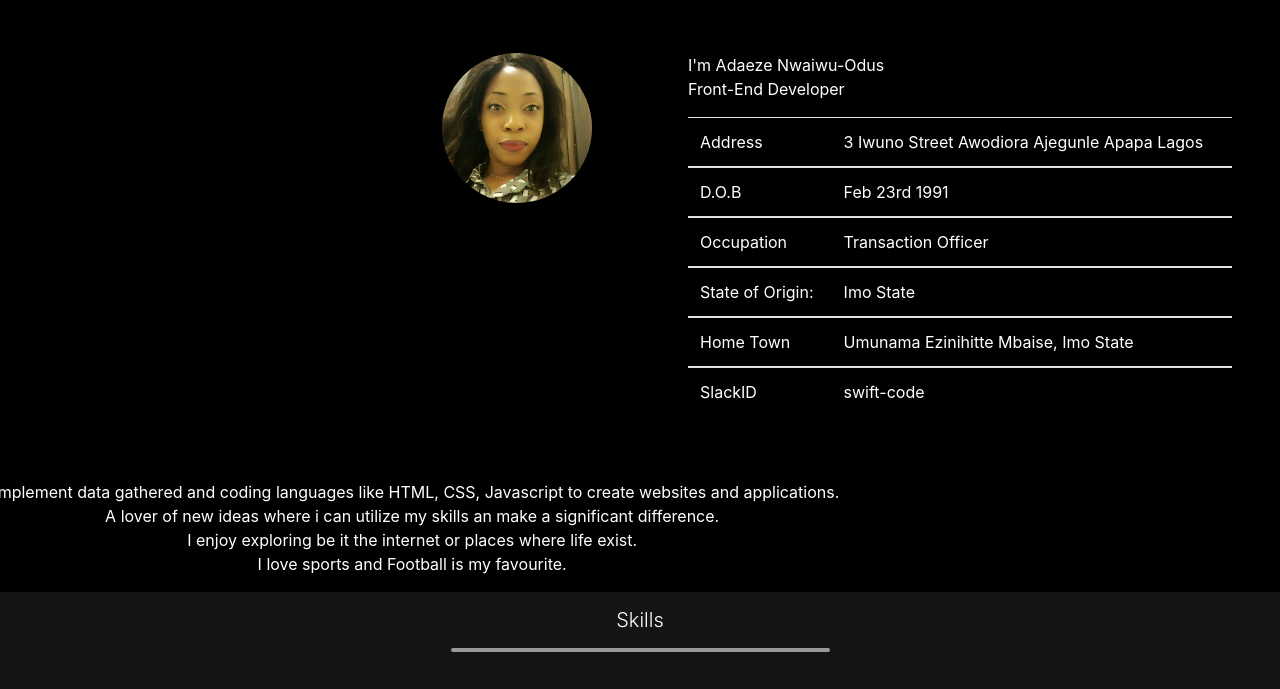
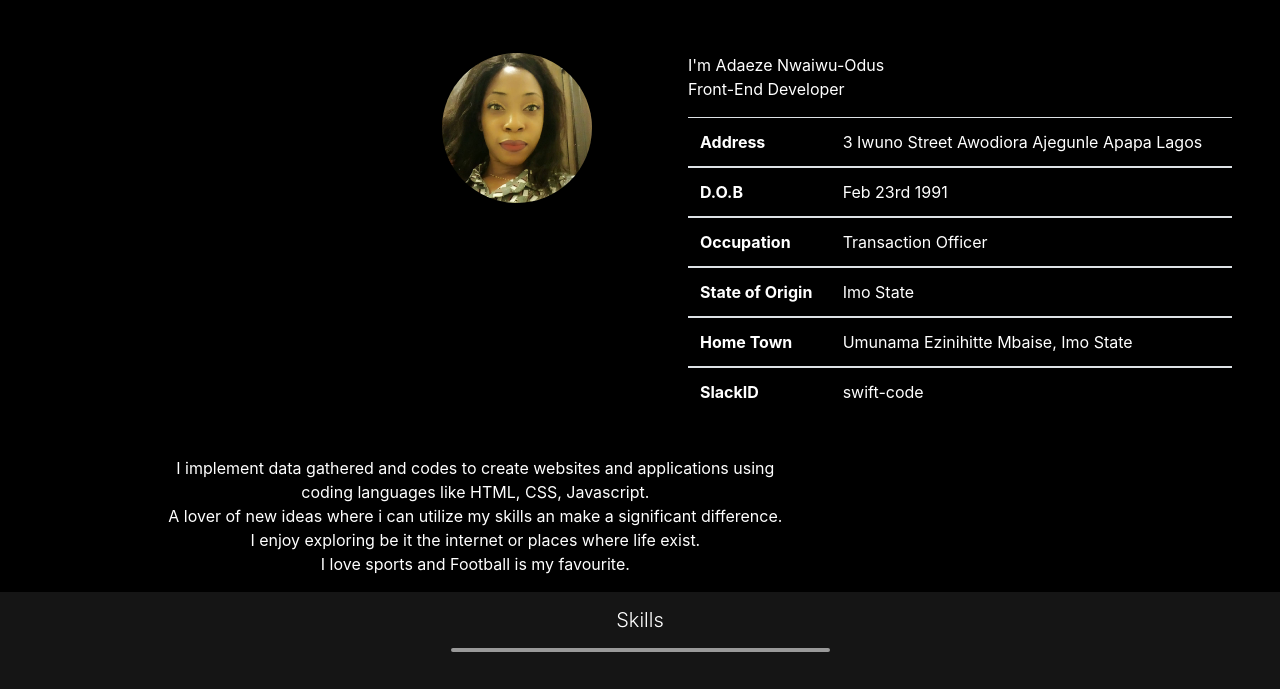
Before and after one commit to Adaeze23/personal-profile, a plain HTML site: page index.html in a window 1280 px wide. Shown: the part 675-1364 px from the top of the page. Drawn offline with nearby package versions, Linux system fonts and the light colour scheme.

Commit message:
updated about section

```diff
--- a/index.html
+++ b/index.html
@@ -69,41 +69,41 @@
                         </p>
                          <div class="table-responsive">
                               <table class="table table-borderless">
-                                 <tbody scope="row">
-                                    <tr scope="row">
-                                        <td>Address</td>
+                                 <tbody>
+                                    <tr>
+                                        <th scope="row">Address</th>
                                         <td>3 Iwuno Street Awodiora Ajegunle Apapa Lagos</td>
                                     </tr>
                                 </tbody>
 
                                 <tbody>
                                     <tr>
-                                        <td>D.O.B</td>
+                                        <th scope="row"> D.O.B </th>
                                         <td>Feb 23rd 1991</td>
                                     </tr>
                                 </tbody>
                                 <tbody>
                                     <tr>
-                                        <td>Occupation</td>
+                                        <th scope="row">Occupation</th>
                                         <td>Transaction Officer</td>
                                     </tr>
                                 </tbody>
                                  <tbody>
                                     <tr>
-                                        <td>State of Origin:</td>
+                                        <th scope="row">State of Origin</th>
                                         <td>Imo State</td>
                                     </tr>
                                 </tbody>
 
                                  <tbody>
                                     <tr>
-                                        <td>Home Town</td>
+                                        <th scope="row">Home Town</th>
                                         <td>Umunama Ezinihitte Mbaise, Imo State</td>
                                     </tr>
                                 </tbody>
                                 <tbody>
                                     <tr>
-                                        <td>SlackID</td>
+                                        <th scope="row">SlackID</th>
                                         <td>swift-code</td>
                                     </tr>
                                 </tbody>
@@ -112,10 +112,12 @@
                         </div>
                 </div>
                 <div class="row">
-                    <div class="col-m-12 text-white">
-                        <p class="summary text-center mt-5" >I implement data gathered and coding languages like HTML, CSS, Javascript to create websites and applications.<br> A lover of new ideas where i can utilize my skills an make a significant difference. <br>
-                        I enjoy exploring be it the internet or places where life exist.<br>
-                        I love sports and Football is my favourite. </p>
+                    <div class="col-md-8 ml-auto mr-auto pt-3 mt-2">
+                        <p class="summary text-center text-white">
+                            I implement data gathered and codes to create websites and applications using coding languages like HTML, CSS, Javascript. <br> A lover of new ideas where i can utilize my skills an make a significant difference.<br>
+                            I enjoy exploring be it the internet or places where life exist. <br>
+                            I love sports and Football is my favourite.
+                        </p>
                     </div>
                 </div>
 
```
Also changed, not shown: css/style.css (line endings or trailing spaces).
